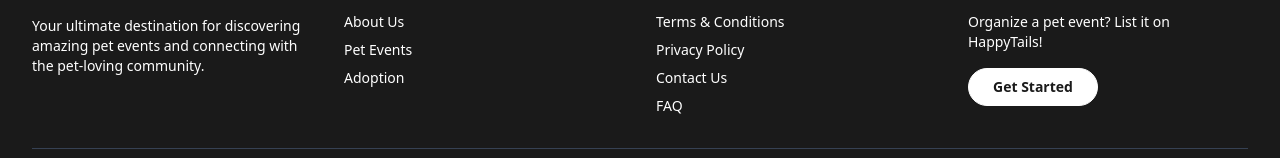
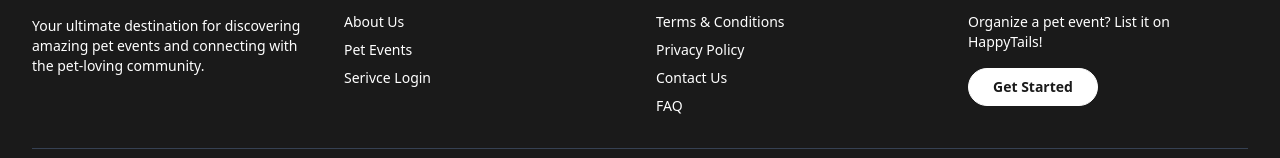
Before and after one commit to akshay-ellendula/Happytails-react, a React (Vite) app in the folder frontend/: page / in a window 1280 px wide. Shown: the part 3386-3544 px from the top of the page. Built offline with nearby package versions, Linux system fonts and the light colour scheme; no server answers.

Commit message:
service login added to footer

```diff
--- a/frontend/package.json
+++ b/frontend/package.json
@@ -16,7 +16,7 @@
     "chart.js": "^4.5.1",
     "html2canvas": "^1.4.1",
     "jspdf": "^4.0.0",
-    "jspdf-autotable": "^5.0.2",
+    "jspdf-autotable": "^5.0.7",
     "lucide": "^0.546.0",
     "lucide-react": "^0.546.0",
     "qrcode.react": "^4.2.0",
--- a/frontend/src/components/Footer.jsx
+++ b/frontend/src/components/Footer.jsx
@@ -34,10 +34,10 @@
               </li>
               <li>
                 <Link
-                  to="/pet_accessory"
+                  to="/service-login"
                   className="hover:text-[#effe8b] transition"
                 >
-                  Adoption
+                  Serivce Login
                 </Link>
               </li>
               <li>
```
Also changed, not shown: 1 other file (tests, documents, lock files or other folders).
